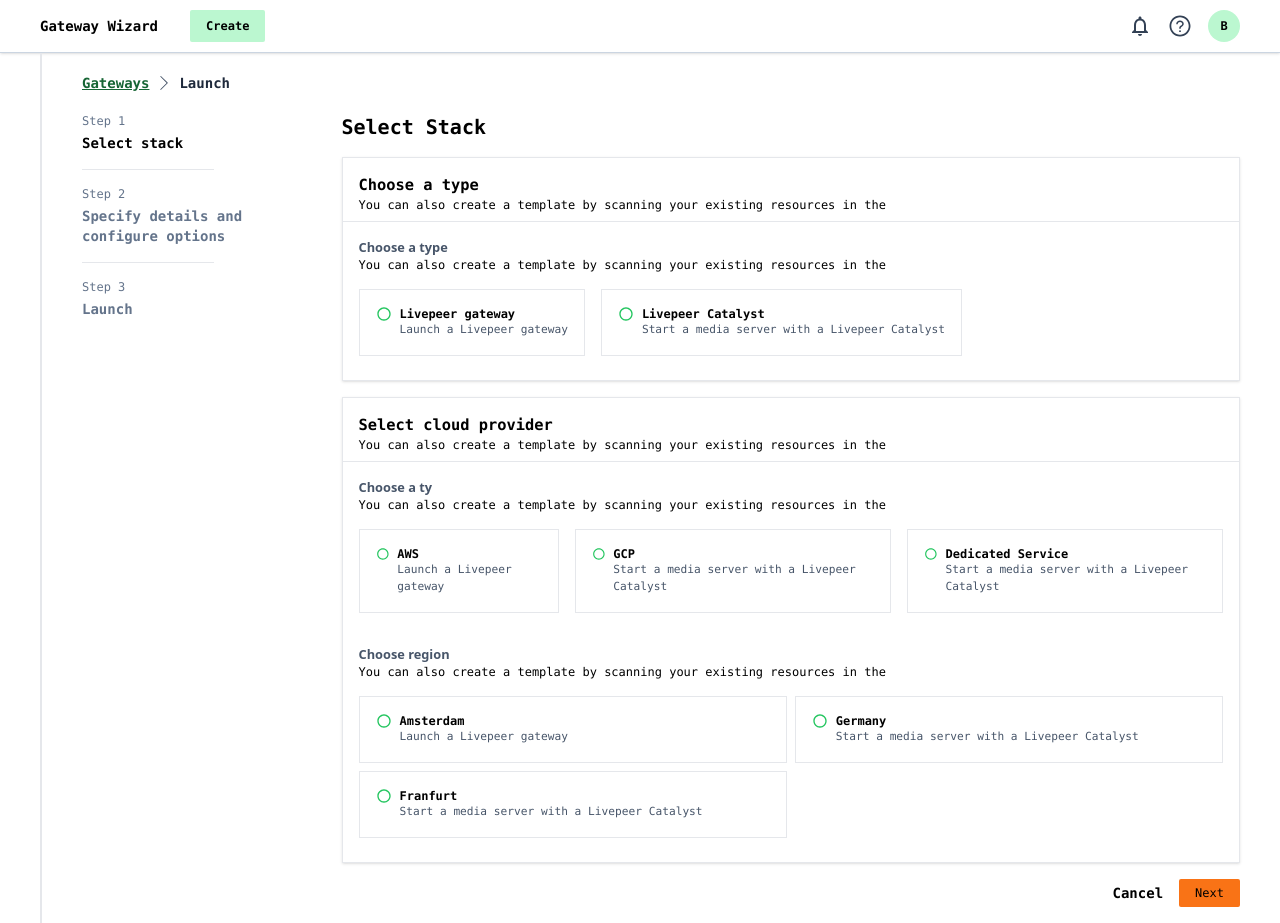
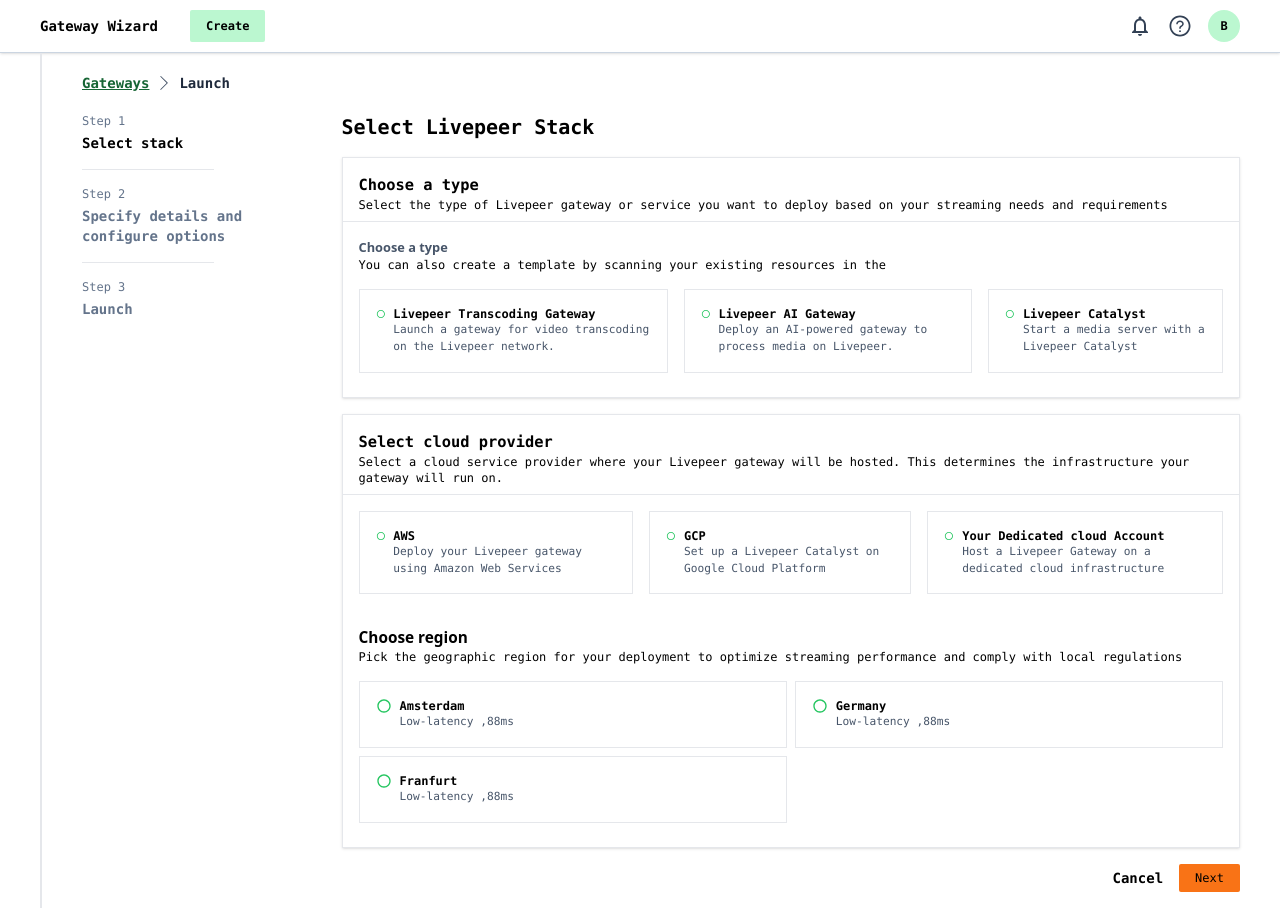
Before and after one commit to scapula07/Livepeer-gateway-wizard, a Next.js app: page /launch-pad in a window 1280 px wide. Built offline with nearby package versions, Linux system fonts and the light colour scheme.

Commit message:
change description for launch pad

```diff
--- a/src/components/launchPad/selectStack.tsx
+++ b/src/components/launchPad/selectStack.tsx
@@ -5,11 +5,11 @@
      const [type,setType]=useState("")
   return (
     <div className='w-full h-full space-y-4'>
-         <h5 className='text-xl font-semibold'>Select Stack</h5>
+         <h5 className='text-xl font-semibold'>Select Livepeer Stack</h5>
          <div className='w-full min-h-[50px] bg-white shadow border  py-2'>
             <div className='px-4 border-b py-2'>
                <h5 className=' font-semibold font-mono text-[0.96rem]'> Choose a type</h5>
-               <h5 className='text-xs'>You can also create a template by scanning your existing resources in the</h5>
+               <h5 className='text-xs'> Select the type of Livepeer gateway or service you want to deploy based on your streaming needs and requirements</h5>
             </div>
             <div className='w-full py-4 flex flex-col px-4 space-y-4'>
                     <div className='w-full'>
@@ -19,11 +19,15 @@
                      <div className='w-full flex space-x-4'>
                         {[
                             {
-                                label:" Livepeer gateway",
-                                desc:"Launch a Livepeer gateway"
+                                label:" Livepeer Transcoding Gateway",
+                                desc:"Launch a gateway for video transcoding on the Livepeer network."
                             },
                             {
-                                label:" Livepeer Catalyst ",
+                                label:" Livepeer AI Gateway",
+                                desc:"Deploy an AI-powered gateway to process media on Livepeer."
+                            },
+                            {
+                                label:"Livepeer Catalyst ",
                                 desc:"Start a media server with a Livepeer Catalyst"
                             }
 
@@ -61,26 +65,23 @@
          <div className='w-full min-h-[50px] bg-white shadow border  py-2'>
             <div className='px-4 border-b py-2'>
                <h5 className=' font-semibold font-mono text-[0.96rem]'> Select cloud provider</h5>
-               <h5 className='text-xs'>You can also create a template by scanning your existing resources in the</h5>
+               <h5 className='text-xs'>Select a cloud service provider where your Livepeer gateway will be hosted. This determines the infrastructure your gateway will run on.</h5>
             </div>
             <div className='w-full py-4 flex flex-col px-4 space-y-4'>
-                    <div className='w-full'>
-                        <h5 className=' font-semibold font-sans text-[0.8rem] text-slate-600'> Choose a ty</h5>
-                        <h5 className='text-xs'>You can also create a template by scanning your existing resources in the</h5>
-                     </div>
+
                      <div className='w-full flex space-x-4'>
                         {[
                             {
                                 label:" AWS",
-                                desc:"Launch a Livepeer gateway"
+                                desc:"Deploy your Livepeer gateway using Amazon Web Services"
                             },
                             {
                                 label:"GCP",
-                                desc:"Start a media server with a Livepeer Catalyst"
+                                desc:" Set up a Livepeer Catalyst on Google Cloud Platform"
                             },
                             {
-                                label:"Dedicated Service",
-                                desc:"Start a media server with a Livepeer Catalyst"
+                                label:"Your Dedicated cloud Account",
+                                desc:"Host a Livepeer Gateway on a dedicated cloud infrastructure"
                             }
 
                           ].map((tab)=>{
@@ -114,22 +115,22 @@
 
                         <div className='w-full py-4 flex flex-col px-4 space-y-4'>
                             <div className='w-full'>
-                                <h5 className=' font-semibold font-sans text-[0.8rem] text-slate-600'> Choose region</h5>
-                                <h5 className='text-xs'>You can also create a template by scanning your existing resources in the</h5>
+                                <h5 className=' font-semibold font-sans text-[0.96rem] text-black'> Choose region</h5>
+                                <h5 className='text-xs'>Pick the geographic region for your deployment to optimize streaming performance and comply with local regulations</h5>
                             </div>
                             <div className='w-full grid grid-cols-2 gap-2'>
                                 {[
                                     {
                                         label:"Amsterdam",
-                                        desc:"Launch a Livepeer gateway"
+                                        desc:"Low-latency ,88ms"
                                     },
                                     {
                                         label:"Germany",
-                                        desc:"Start a media server with a Livepeer Catalyst"
+                                        desc:"Low-latency ,88ms"
                                     },
                                     {
                                         label:"Franfurt",
-                                        desc:"Start a media server with a Livepeer Catalyst"
+                                        desc:"Low-latency ,88ms"
                                     }
 
                                 ].map((tab)=>{
--- a/src/pages/gateways/index.tsx
+++ b/src/pages/gateways/index.tsx
@@ -7,7 +7,7 @@
 export default function Gateways() {
   return (
      <Layout>
-         <div className='w-full h-full flex flex-col'>
+         <div className='w-full h-full flex flex-col '>
               <Recent />
               <Projects />
               <WalletHistory />
--- a/src/pages/home/index.tsx
+++ b/src/pages/home/index.tsx
@@ -4,7 +4,19 @@
 export default function Home() {
   return (
     <Layout>
-          <div>index</div>
+          <div className='w-full h-full overflow-y-scroll'>
+                <div className='w-full flex h-full'>
+                       <div className='w-3/5'>
+
+                       </div>
+
+                       <div className='w-2/5 flex flex-col'>
+
+                       </div>
+
+                </div>
+
+          </div>
     </Layout>
 
   )
```
